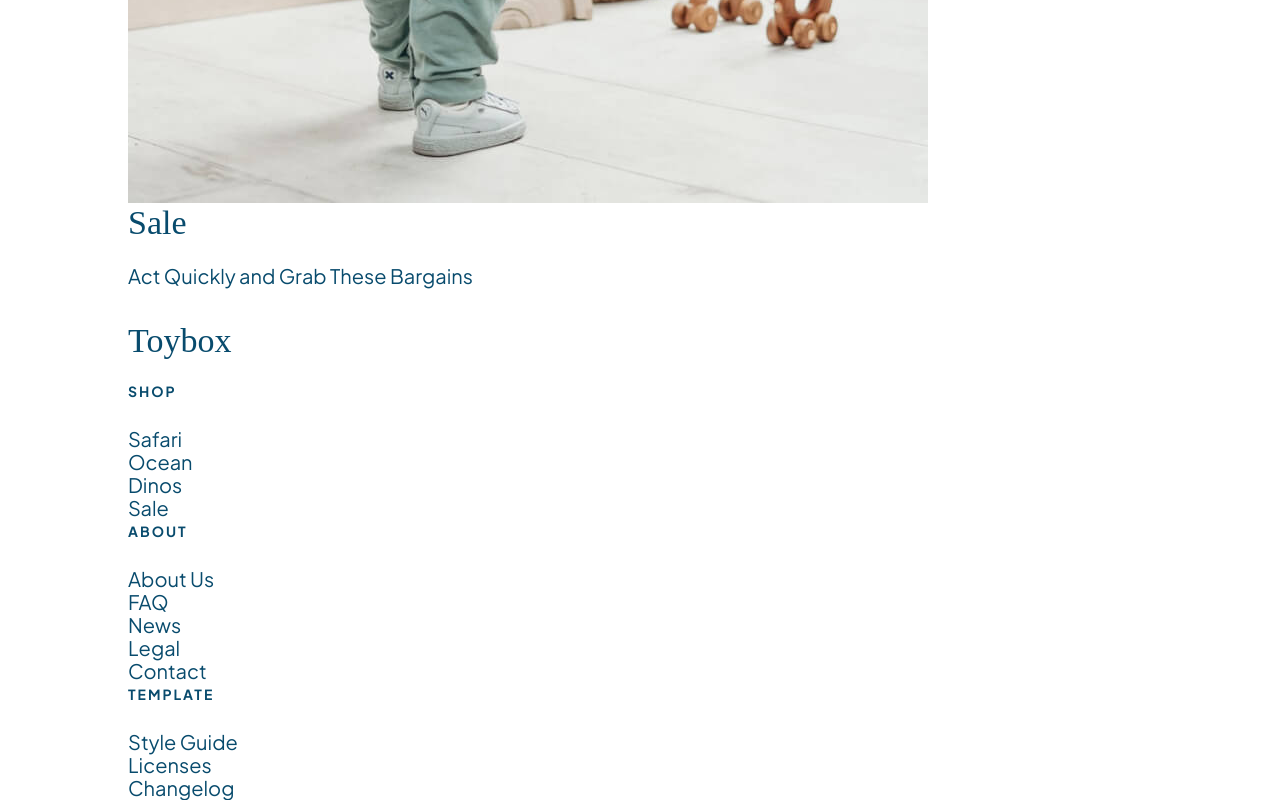
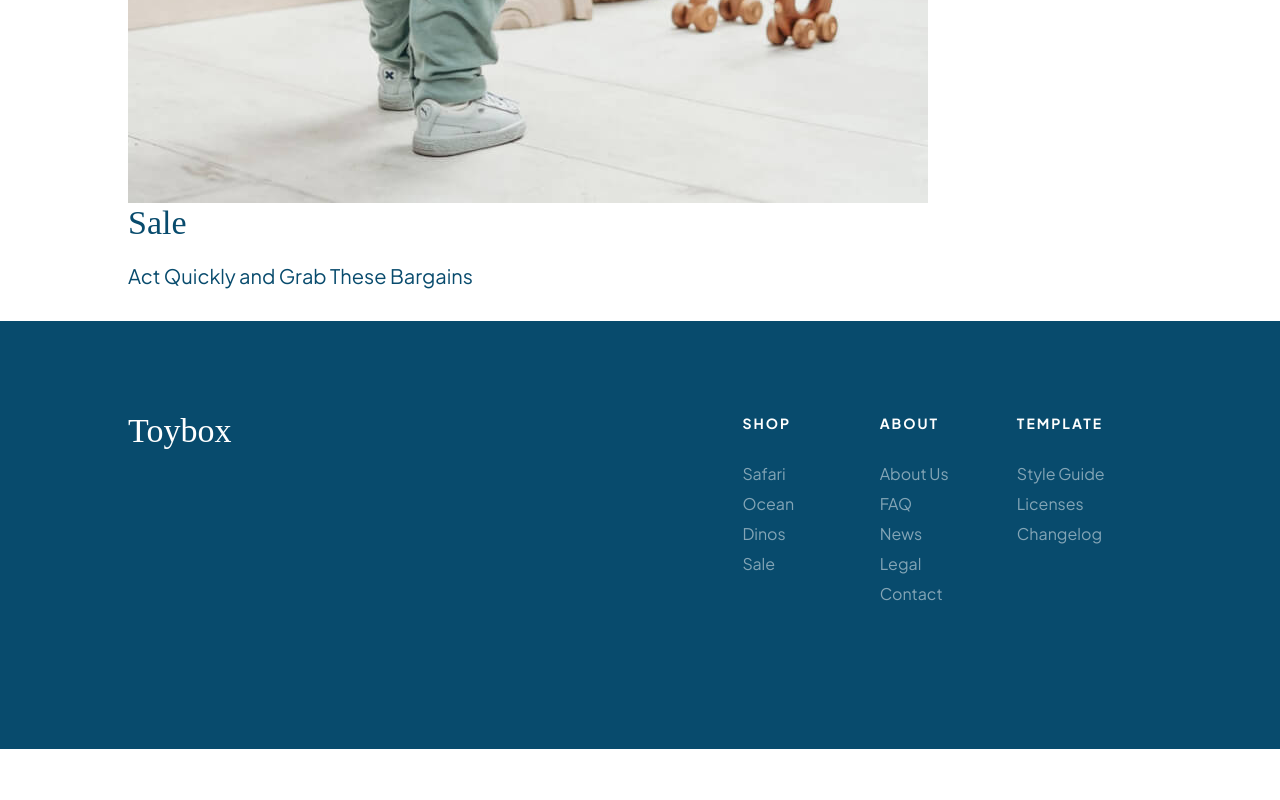
Before and after one commit to genc1499/E-commerce, a plain HTML site: page index.html in a window 1280 px wide. Shown: the part 8706-9506 px from the top of the page. After the commit the page ends 9455 px from the top, so only its background shows below. Drawn offline with Linux system fonts and the light colour scheme; files whose address does not match are found by name; a web font is replaced by a local one.

Commit message:
Styled footer

```diff
--- /dev/null
+++ b/styles/sass/partials/_footer.scss
@@ -0,0 +1,34 @@
+footer {
+    background-color: $primary;
+    color: $solidWhite;
+    padding: 90px 0 50px 0;
+    .footerFlexContainer{
+      display: flex;
+      justify-content: space-between;
+      margin-bottom: 90px;
+      h4 {
+        color: $solidWhite;
+      }
+    }
+    .footerNav{
+        width: 40%;
+        nav {
+          display: flex;
+          justify-content: space-between;
+          ul {
+            width: 33%;
+          }
+          a {
+            color: rgba($color: $solidWhite, $alpha: 0.5);
+            font-size: 0.8rem;
+            line-height: 1.5rem;
+            &:hover {
+              color: rgba($color: $solidWhite, $alpha: 1);
+            }
+            &:focus {
+              color: rgba($color: $solidWhite, $alpha: 1);
+            }
+          }
+        }
+      }
+  }
--- a/styles/sass/styles.scss
+++ b/styles/sass/styles.scss
@@ -6,7 +6,7 @@
 @import "./partials/typography.scss";
 @import "./partials/base.scss";
 @import "./partials/nav.scss";
-
+@import "./partials/footer.scss";
 
 // COLOURS:
 // primary text (blue): #084b6d;
```
Also changed, not shown: styles/styles.css.
